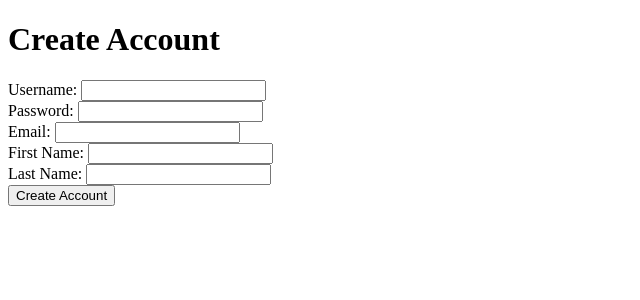
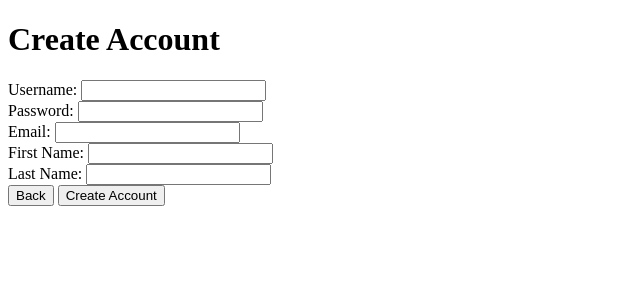
Before and after one commit to sjhaddad/CSC-289---Capstone-Project---Group-13, a Flask app: template templates/create_account.html in a window 1280 px wide. Shown: the top 300 px of the page, without its empty margins (0-640 px from the left). Run offline with Flask 3, Linux system fonts and the light colour scheme; the template is opened without the code that fills it, so the values that code supplies are empty.

Commit message:
Back button for creating account

```diff
--- a/templates/create_account.html
+++ b/templates/create_account.html
@@ -22,6 +22,7 @@
         <label for="last_name">Last Name:</label>
         <input type="text" id="last_name" name="last_name" required><br>
 
+        <input type="button" value="Back" onclick="history.back()">
         <input type="submit" value="Create Account">
     </form>
 </body>
```
